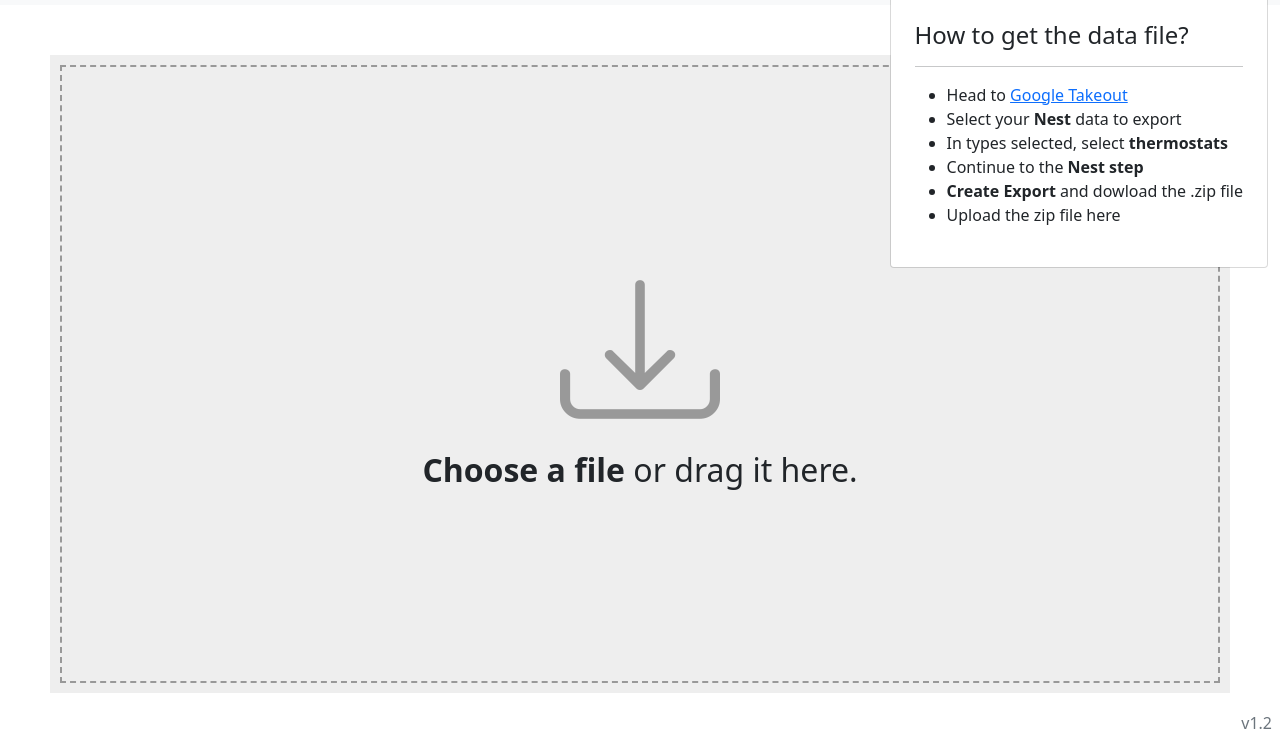
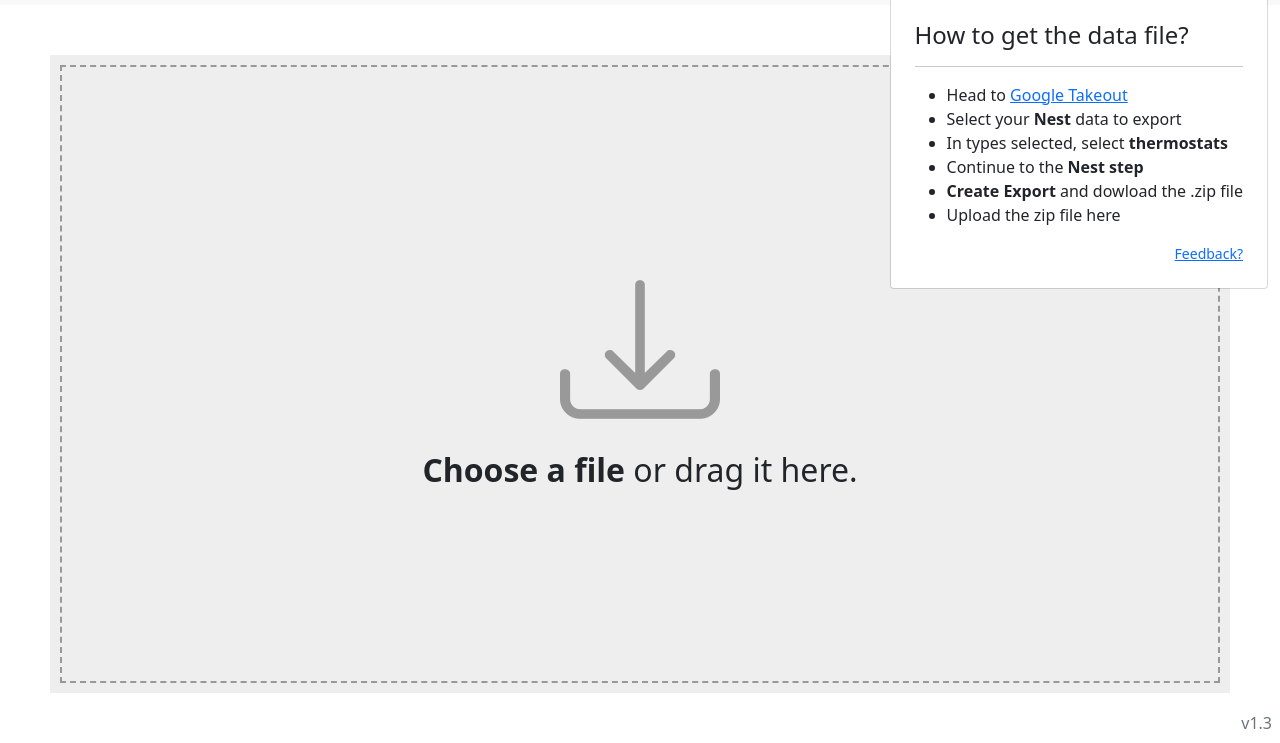
Before and after one commit to mmorgan4x/nest-viewer, a website: page index.html in a window 1280 px wide. Both pictures are taken after a click on the element 1248 px from the left and 31 px from the top of the page. Shown: the part 57-800 px from the top of the page. Drawn offline with nearby package versions, Linux system fonts and the light colour scheme.

Commit message:
added feedback link

```diff
--- a/index.html
+++ b/index.html
@@ -74,6 +74,7 @@
                         <li><b>Create Export</b> and dowload the .zip file</li>
                         <li>Upload the zip file here</li>
                     </ul>
+                    <a class="text-end small d-block" href="https://github.com/CaptM44/nest-viewer/discussions" target="_blank">Feedback?</a>
                 </div>
             </div>
         </div>
@@ -110,7 +111,7 @@
         </div>
     </div>
 
-    <div class="version text-muted">v1.2</div>
+    <div class="version text-muted">v1.3</div>
 
     <script src="index.js"></script>
 </body>
--- a/index.js
+++ b/index.js
@@ -38,6 +38,7 @@ async function parseZip(file) {
     let jsZip = new JSZip();
     let zip = await jsZip.loadAsync(file);
     let files = Object.values(zip.files);
+    console.log(files);
     let csvs = files.filter(t => t.name.match(/thermostats.+sensors\.csv/));
 
     let d = [];
```
